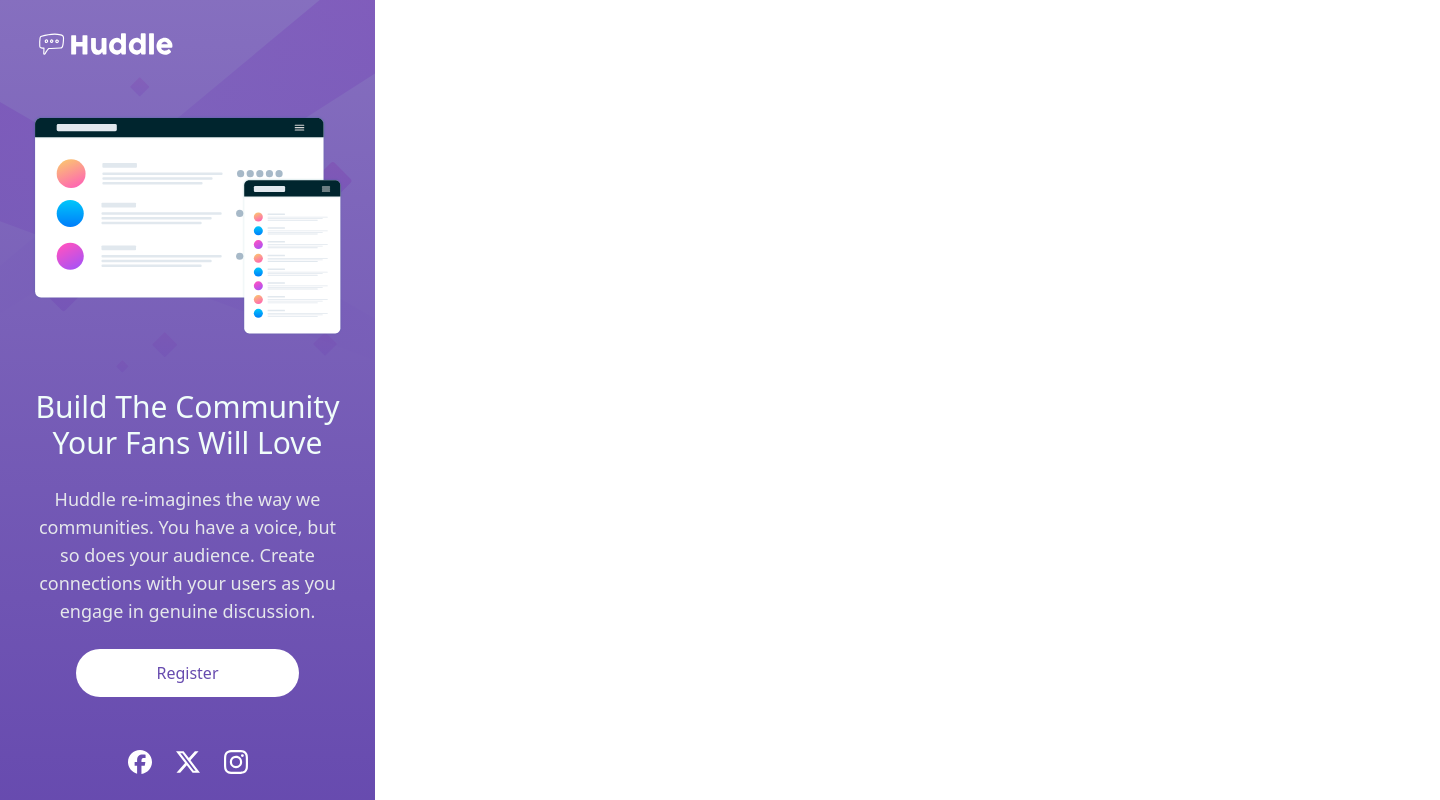
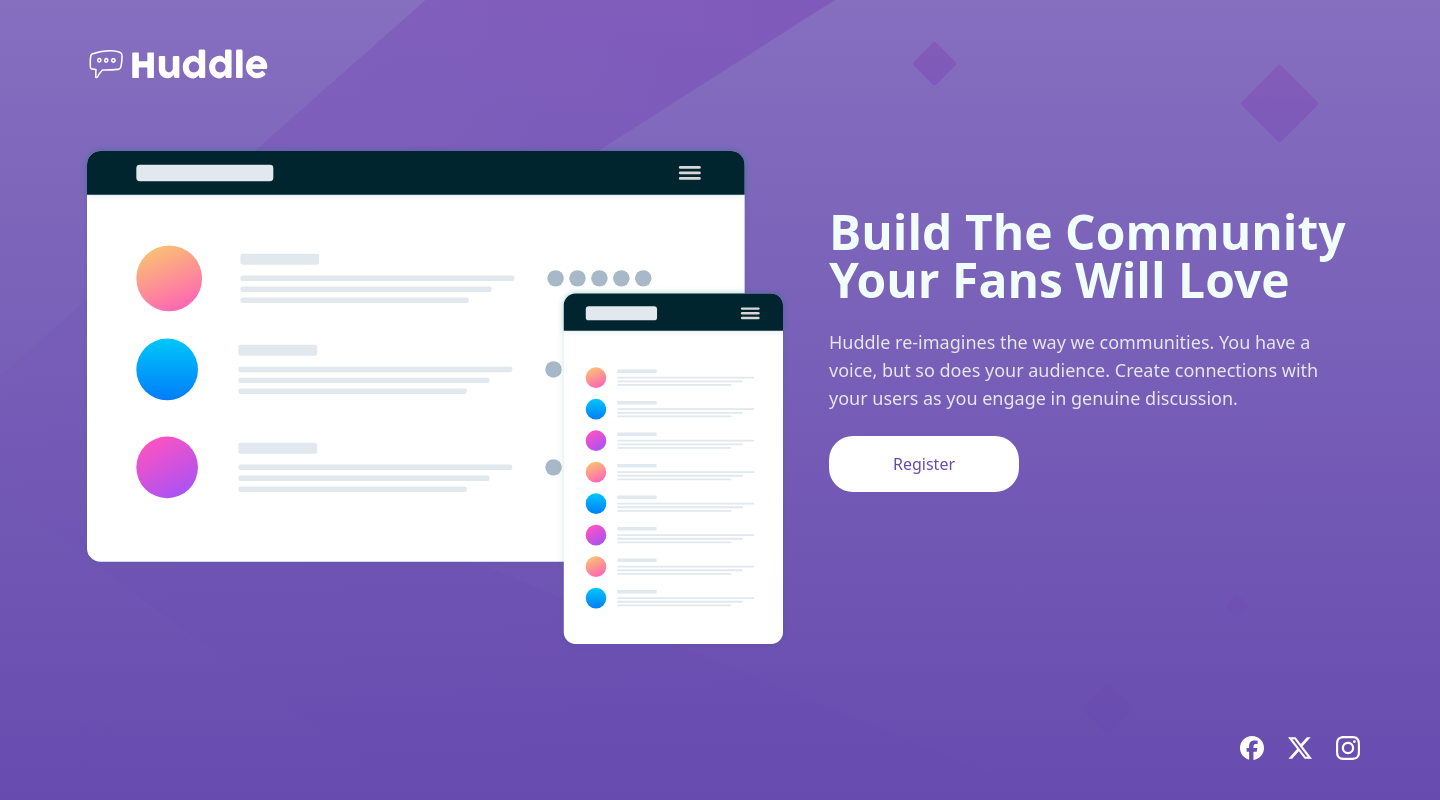
Before and after one commit to basarisa/frontend-mentor-huddle, a plain HTML site: page index.html in a window 1280 px wide. Shown: the whole page, 1440 px wide, since content can reach past the window. Drawn offline with nearby package versions, Linux system fonts and the light colour scheme.

Commit message:
feat: desktop stlye

```diff
--- a/index.html
+++ b/index.html
@@ -10,7 +10,6 @@
       href="https://fonts.googleapis.com/css2?family=Open+Sans:ital,wght@0,300..800;1,300..800&family=Poppins:ital,wght@0,100;0,200;0,300;0,400;0,500;0,600;0,700;0,800;0,900;1,100;1,200;1,300;1,400;1,500;1,600;1,700;1,800;1,900&display=swap"
       rel="stylesheet"
     />
-    <!-- displays site properly based on user's device -->
 
     <link
       rel="icon"
@@ -24,22 +23,29 @@
     </title>
   </head>
   <body
-    class="flex relative w-[375px] h-screen bg-auto bg-no-repeat bg-[url('images/bg-mobile.svg')]"
+    class="flex relative w-[375px] sm:w-[1440px] h-screen bg-auto bg-no-repeat bg-[url('images/bg-mobile.svg') sm:bg-[url('images/bg-desktop.svg')]"
   >
     <div
-      name="container"
-      class="flex flex-col absolute inset-0 w-full h-full bg-gradient-to-t from-[hsl(257,40%,49%)] to-[hsla(257,40%,49%,80%)] px-8 justify-around"
+      name="bg-container"
+      class="flex absolute flex-col sm:flex-row sm:justify-between inset-0 w-full h-full bg-gradient-to-t from-[hsl(257,40%,49%)] to-[hsla(257,40%,49%,80%)] px-8 sm:py-36 sm:px-20 justify-around sm:gap-10"
     >
-      <img name="logo" class="w-36" src="images/logo.svg" alt="Logo" />
+      <img
+        name="logo"
+        class="sm:absolute sm:top-10 sm:left-20 w-36 sm:w-48"
+        src="images/logo.svg"
+        alt="Logo"
+      />
 
-      <img src="images/illustration-mockups.svg" alt="" />
+      <img src="images/illustration-mockups.svg" alt="" class="sm:size-fit" />
 
-      <div class="flex flex-col justify-center gap-6">
-        <h1 class="font-poppins font-normal text-3xl text-center text-teal-50">
+      <div class="flex flex-col sm:gap-6 sm:items-start sm:py-16">
+        <h1
+          class="font-poppins font-normal sm:font-bold text-3xl sm:text-5xl text-center sm:text-left text-teal-50"
+        >
           Build The Community Your Fans Will Love
         </h1>
         <p
-          class="font-opensans font-extralight text-lg text-center text-gray-200"
+          class="font-opensans font-extralight sm:font-normal text-lg text-center sm:text-left text-gray-200"
         >
           Huddle re-imagines the way we communities. You have a voice, but so
           does your audience. Create connections with your users as you engage
@@ -47,13 +53,16 @@
         </p>
         <button
           type="button"
-          class="btn-primary w-auto bg-white p-3 rounded-3xl text-[hsl(257,40%,49%)] mx-11 font-opensans font-extralight"
+          class="btn-primary w-auto bg-white p-3 sm:py-4 sm:px-16 rounded-3xl text-[hsl(257,40%,49%)] mx-11 sm:mx-0 font-opensans font-extralight"
         >
           Register
         </button>
       </div>
 
-      <div name="socials" class="flex flex-row gap-6 justify-center fill-white">
+      <div
+        name="socials"
+        class="sm:absolute sm:bottom-10 sm:right-20 flex flex-row gap-6 justify-center fill-white"
+      >
         <svg
           role="img"
           viewBox="0 0 24 24"
```
